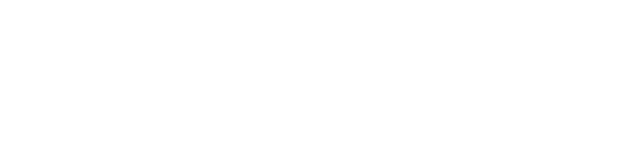
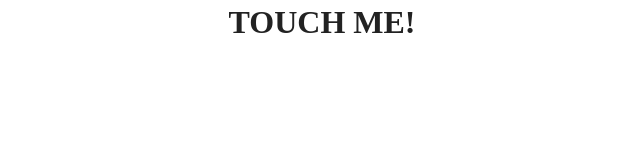
Before and after one commit to clockwrk/colors-shapes-canvas, a website: page browser/index.html in a window 1280 px wide. Shown: the whole page, without its empty margins (318-958 px from the left). Drawn offline with nearby package versions, Linux system fonts and the light colour scheme.

Commit message:
added touch me message so friends test it out

```diff
--- a/browser/index.html
+++ b/browser/index.html
@@ -23,9 +23,11 @@
 
         <!-- Add your site or application content here -->
         <!-- Left aligned menu below button -->
+        <h1 style="text-align:center; margin:0;">TOUCH ME!</h1>
         <div>
             <canvas id="canvas-screen"></canvas>
         </div>
+
 
         <!-- <script src="js/vendor/material.min.js"></script> -->
         <script src="js/vendor/modernizr-3.5.0.min.js"></script>
```
